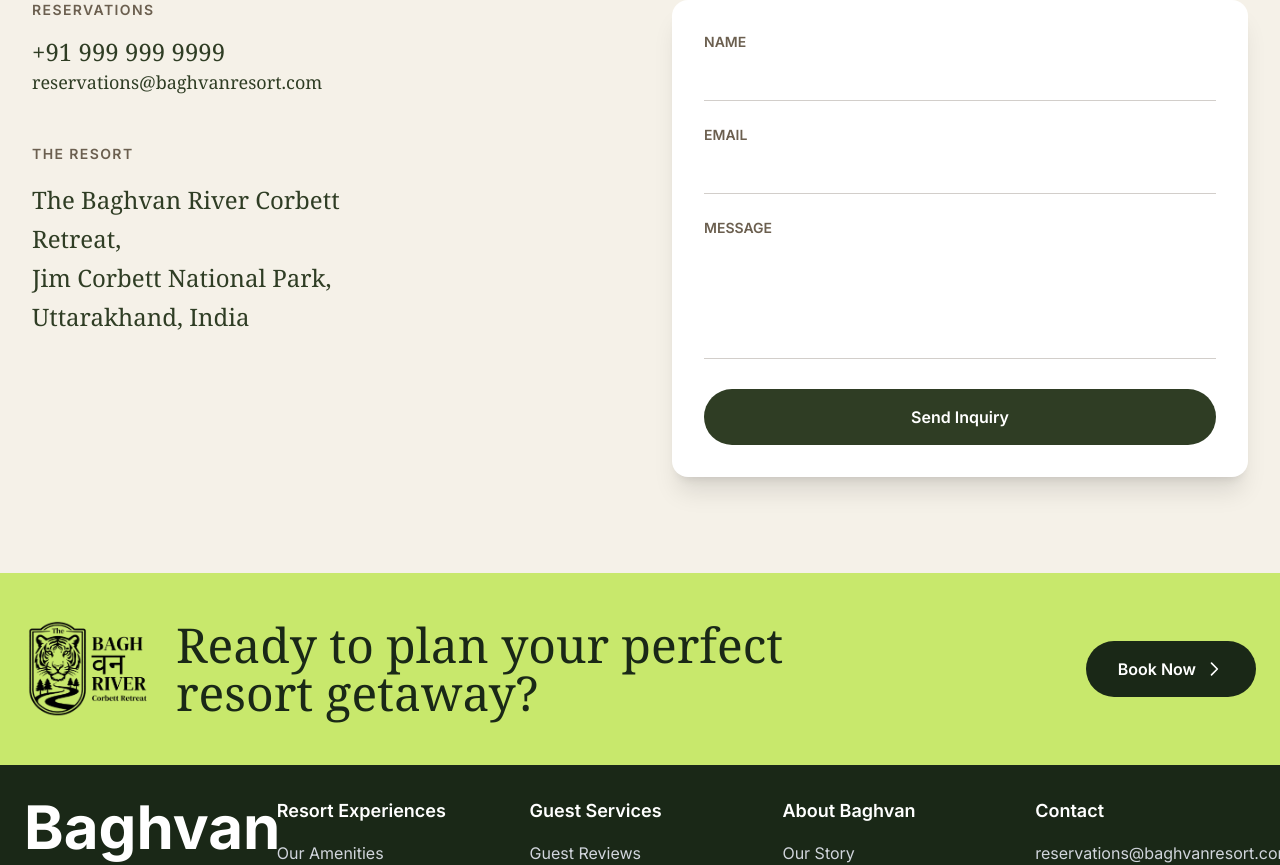
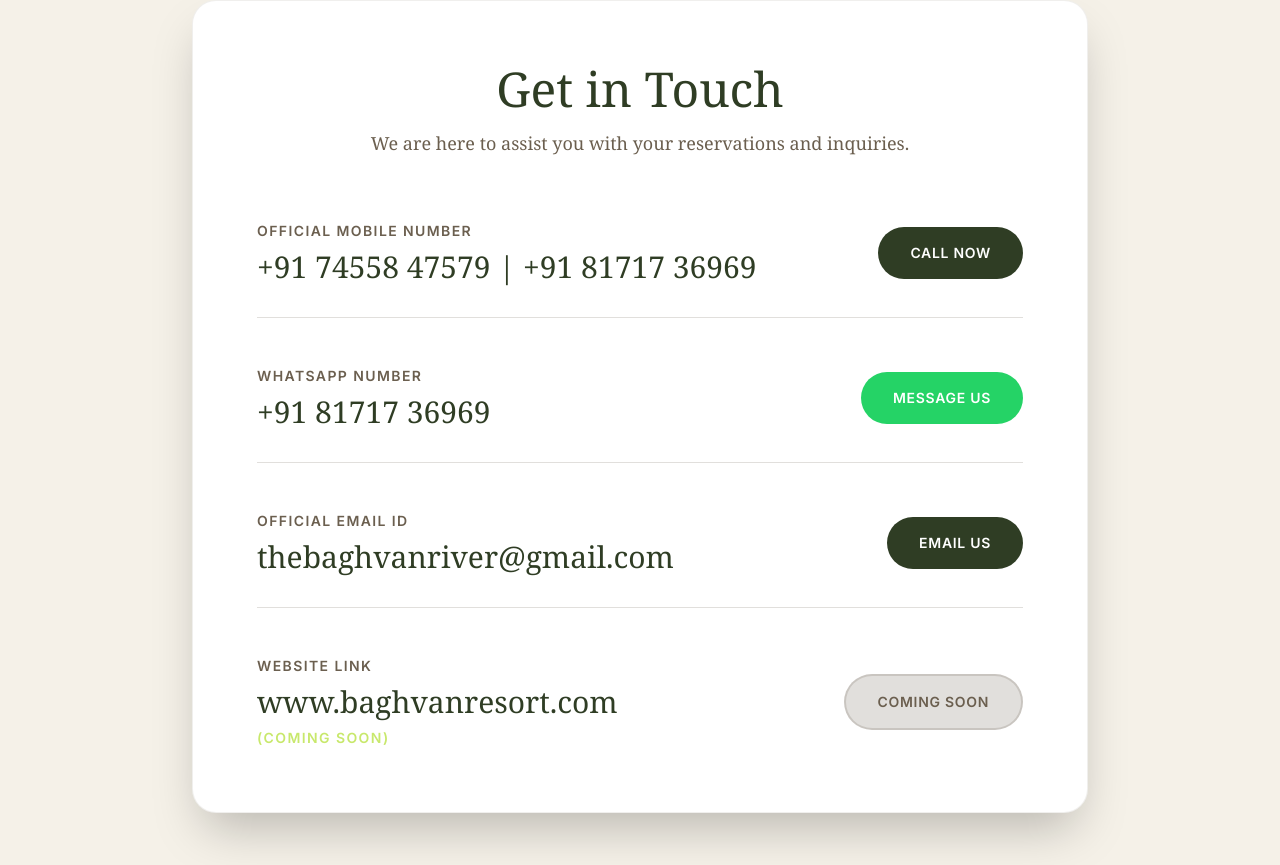
Before and after one commit to harshit17086/BAGHWAN, a Next.js app: page /contact in a window 1280 px wide. Shown: the part 460-1325 px from the top of the page. Built offline with nearby package versions, Linux system fonts and the light colour scheme.

Commit message:
chnges in the ui

```diff
--- a/app/contact/page.tsx
+++ b/app/contact/page.tsx
@@ -17,42 +17,57 @@
       </section>
 
       <section className="flex-1 container mx-auto px-4 md:px-8 py-24">
-        <div className="grid grid-cols-1 lg:grid-cols-2 gap-16">
+        <div className="max-w-4xl mx-auto bg-white p-10 md:p-16 rounded-3xl shadow-2xl border border-[#6B5F4F]/10">
+          <div className="text-center mb-16">
+            <h2 className="text-[#2F3D24] text-3xl md:text-4xl lg:text-5xl font-serif mb-4">Get in Touch</h2>
+            <p className="text-[#6B5F4F] text-lg font-serif">We are here to assist you with your reservations and inquiries.</p>
+          </div>
+
           <div className="space-y-12">
-            <div>
-              <h3 className="text-sm font-semibold tracking-widest text-[#6B5F4F] uppercase mb-4">Reservations</h3>
-              <p className="text-2xl font-serif text-[#2F3D24]">+91 999 999 9999</p>
-              <p className="text-lg font-serif text-[#2F3D24]">reservations@baghvanresort.com</p>
+            {/* Mobile Numbers */}
+            <div className="flex flex-col md:flex-row items-center justify-between border-b border-[#6B5F4F]/20 pb-8">
+              <div className="text-center md:text-left mb-6 md:mb-0">
+                <h3 className="text-sm font-semibold tracking-widest text-[#6B5F4F] uppercase mb-2">Official Mobile Number</h3>
+                <p className="text-2xl md:text-3xl font-serif text-[#2F3D24]">+91 74558 47579 <br className="md:hidden" /> <span className="hidden md:inline">|</span> +91 81717 36969</p>
+              </div>
+              <a href="tel:+917455847579" className="bg-[#2F3D24] text-white px-8 py-4 rounded-full font-semibold tracking-wider uppercase text-sm hover:bg-[#1a2817] transition-colors w-full md:w-auto text-center">
+                Call Now
+              </a>
             </div>
 
-            <div>
-              <h3 className="text-sm font-semibold tracking-widest text-[#6B5F4F] uppercase mb-4">The Resort</h3>
-              <p className="text-2xl font-serif text-[#2F3D24] leading-relaxed max-w-sm">
-                The Baghvan River Corbett Retreat, <br />
-                Jim Corbett National Park, <br />
-                Uttarakhand, India
-              </p>
+            {/* WhatsApp */}
+            <div className="flex flex-col md:flex-row items-center justify-between border-b border-[#6B5F4F]/20 pb-8">
+              <div className="text-center md:text-left mb-6 md:mb-0">
+                <h3 className="text-sm font-semibold tracking-widest text-[#6B5F4F] uppercase mb-2">WhatsApp Number</h3>
+                <p className="text-2xl md:text-3xl font-serif text-[#2F3D24]">+91 81717 36969</p>
+              </div>
+              <a href="https://wa.me/918171736969" target="_blank" rel="noopener noreferrer" className="bg-[#25D366] text-white px-8 py-4 rounded-full font-semibold tracking-wider uppercase text-sm hover:bg-[#1DA851] transition-colors w-full md:w-auto text-center">
+                Message Us
+              </a>
             </div>
-          </div>
 
-          <div className="bg-white p-8 rounded-2xl shadow-xl">
-            <form className="space-y-6">
-              <div>
-                <label className="block text-sm font-semibold text-[#6B5F4F] uppercase mb-2">Name</label>
-                <input type="text" className="w-full border-b border-[#6B5F4F]/30 bg-transparent py-2 focus:outline-none focus:border-[#2F3D24]" />
+            {/* Email */}
+            <div className="flex flex-col md:flex-row items-center justify-between border-b border-[#6B5F4F]/20 pb-8">
+              <div className="text-center md:text-left mb-6 md:mb-0">
+                <h3 className="text-sm font-semibold tracking-widest text-[#6B5F4F] uppercase mb-2">Official Email ID</h3>
+                <p className="text-xl md:text-2xl lg:text-3xl font-serif text-[#2F3D24]">thebaghvanriver@gmail.com</p>
               </div>
-              <div>
-                <label className="block text-sm font-semibold text-[#6B5F4F] uppercase mb-2">Email</label>
-                <input type="email" className="w-full border-b border-[#6B5F4F]/30 bg-transparent py-2 focus:outline-none focus:border-[#2F3D24]" />
+              <a href="mailto:thebaghvanriver@gmail.com" className="bg-[#2F3D24] text-white px-8 py-4 rounded-full font-semibold tracking-wider uppercase text-sm hover:bg-[#1a2817] transition-colors w-full md:w-auto text-center">
+                Email Us
+              </a>
+            </div>
+
+            {/* Website */}
+            <div className="flex flex-col md:flex-row items-center justify-between">
+              <div className="text-center md:text-left mb-6 md:mb-0">
+                <h3 className="text-sm font-semibold tracking-widest text-[#6B5F4F] uppercase mb-2">Website Link</h3>
+                <p className="text-2xl md:text-3xl font-serif text-[#2F3D24]">www.baghvanresort.com</p>
+                <p className="text-[#C8E86C] font-semibold text-sm uppercase tracking-widest mt-2">(Coming Soon)</p>
               </div>
-              <div>
-                <label className="block text-sm font-semibold text-[#6B5F4F] uppercase mb-2">Message</label>
-                <textarea rows={4} className="w-full border-b border-[#6B5F4F]/30 bg-transparent py-2 focus:outline-none focus:border-[#2F3D24] resize-none"></textarea>
-              </div>
-              <button type="button" className="bg-[#2F3D24] text-white px-8 py-4 rounded-full font-semibold hover:bg-[#1a2817] transition-colors w-full">
-                Send Inquiry
+              <button disabled className="bg-[#6B5F4F]/20 text-[#6B5F4F] px-8 py-4 rounded-full font-semibold tracking-wider uppercase text-sm cursor-not-allowed w-full md:w-auto text-center border-2 border-[#6B5F4F]/20">
+                Coming Soon
               </button>
-            </form>
+            </div>
           </div>
         </div>
       </section>
```
